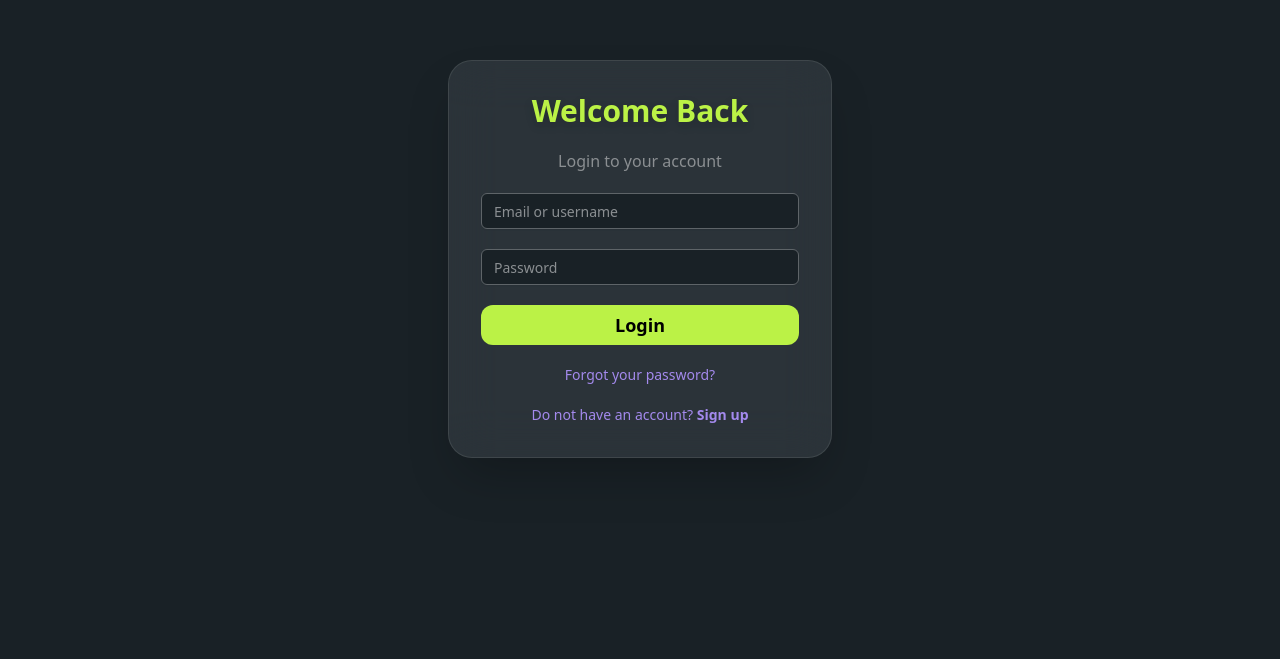
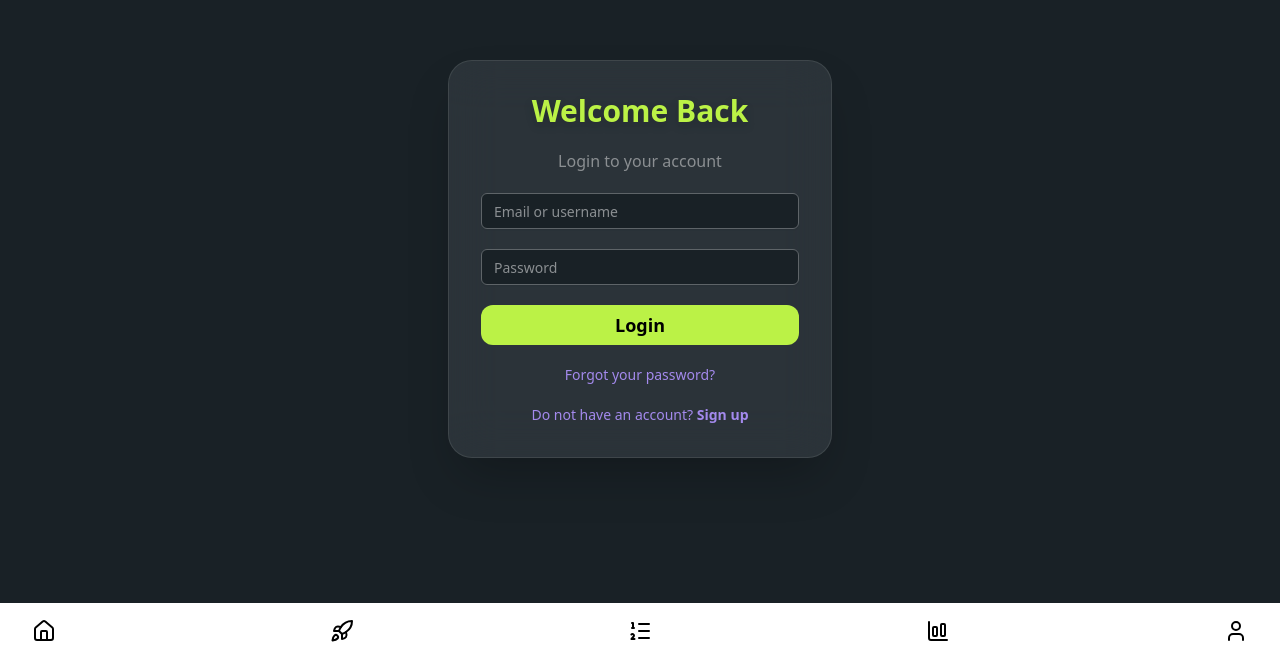
Before and after one commit to HOP-2A/Fitness, a Next.js app: page /login in a window 1280 px wide. Shown: the part 141-800 px from the top of the page. Built offline with nearby package versions, Linux system fonts and the light colour scheme.

Commit message:
STudent home page hijin part2 gsh

```diff
--- a/app/_components/Footer.tsx
+++ b/app/_components/Footer.tsx
@@ -9,13 +9,13 @@ export const Footer = () => {
           <House />
         </Link>
       </div>
-      <div>
+      <div className="hover:cursor-pointer">
         <Rocket />
       </div>
-      <div>
+      <div className="hover:cursor-pointer">
         <ListOrdered />
       </div>
-      <div>
+      <div className="hover:cursor-pointer">
         <ChartColumnBig />
       </div>
       <div>
--- /dev/null
+++ b/app/api/getExercise/route.js
@@ -0,0 +1,24 @@
+import { NextResponse } from "next/server";
+import { prisma } from "@/lib/route";
+
+export const GET = async (req) => {
+  try {
+    const url = new URL(req.url);
+    const traineeId = url.searchParams.get("traineeId");
+
+    if (!traineeId) {
+      return NextResponse.json({ error: "Alda garla nigre" }, { status: 400 });
+    }
+
+    const exercises = await prisma.assignedExercise.findMany({
+      where: { traineeId },
+    });
+
+    return NextResponse.json({ exercises });
+  } catch (error) {
+    return NextResponse.json(
+      { error: "Serverder alda garashas" },
+      { status: 500 }
+    );
+  }
+};
--- a/app/layout.tsx
+++ b/app/layout.tsx
@@ -2,6 +2,7 @@ import type { Metadata } from "next";
 import { Geist, Geist_Mono } from "next/font/google";
 import "./globals.css";
 import { Toaster } from "sonner";
+import { Footer } from "./_components/Footer";
 
 const geistSans = Geist({
   variable: "--font-geist-sans",
@@ -30,6 +31,7 @@ export default function RootLayout({
       >
         {children}
         <Toaster richColors />
+        <Footer />
       </body>
     </html>
   );
```
